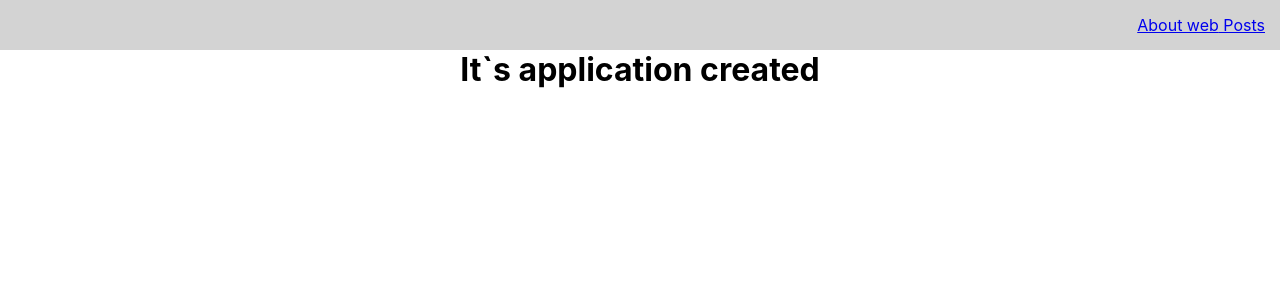
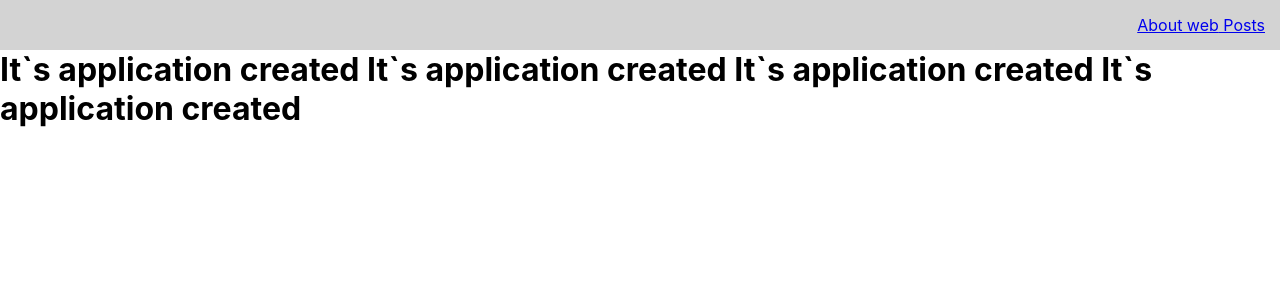
Before and after one commit to AleksandrFROLik/Project_learn, a React (Create React App) app: page /about in a window 1280 px wide. Shown: the top 300 px of the page. Built offline with nearby package versions, Linux system fonts and the light colour scheme.

Commit message:
path 13 add useNavigate++/-

```diff
--- a/src/pages/About.tsx
+++ b/src/pages/About.tsx
@@ -3,7 +3,7 @@ import React from 'react';
 export const About = () => {
     return (
         <h1>
-            It`s application created
+            It`s application created It`s application created It`s application created It`s application created
         </h1>
     );
 };
```
